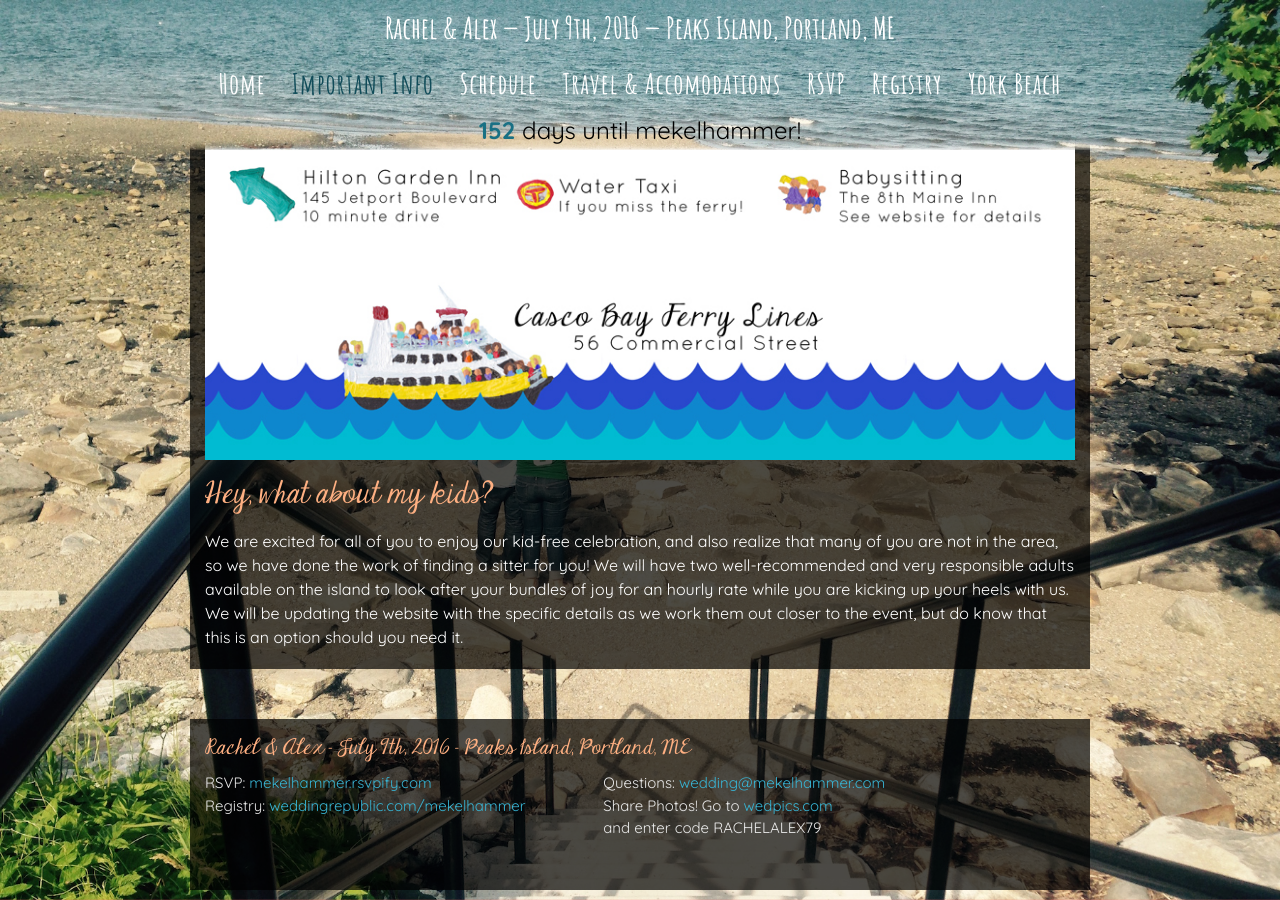
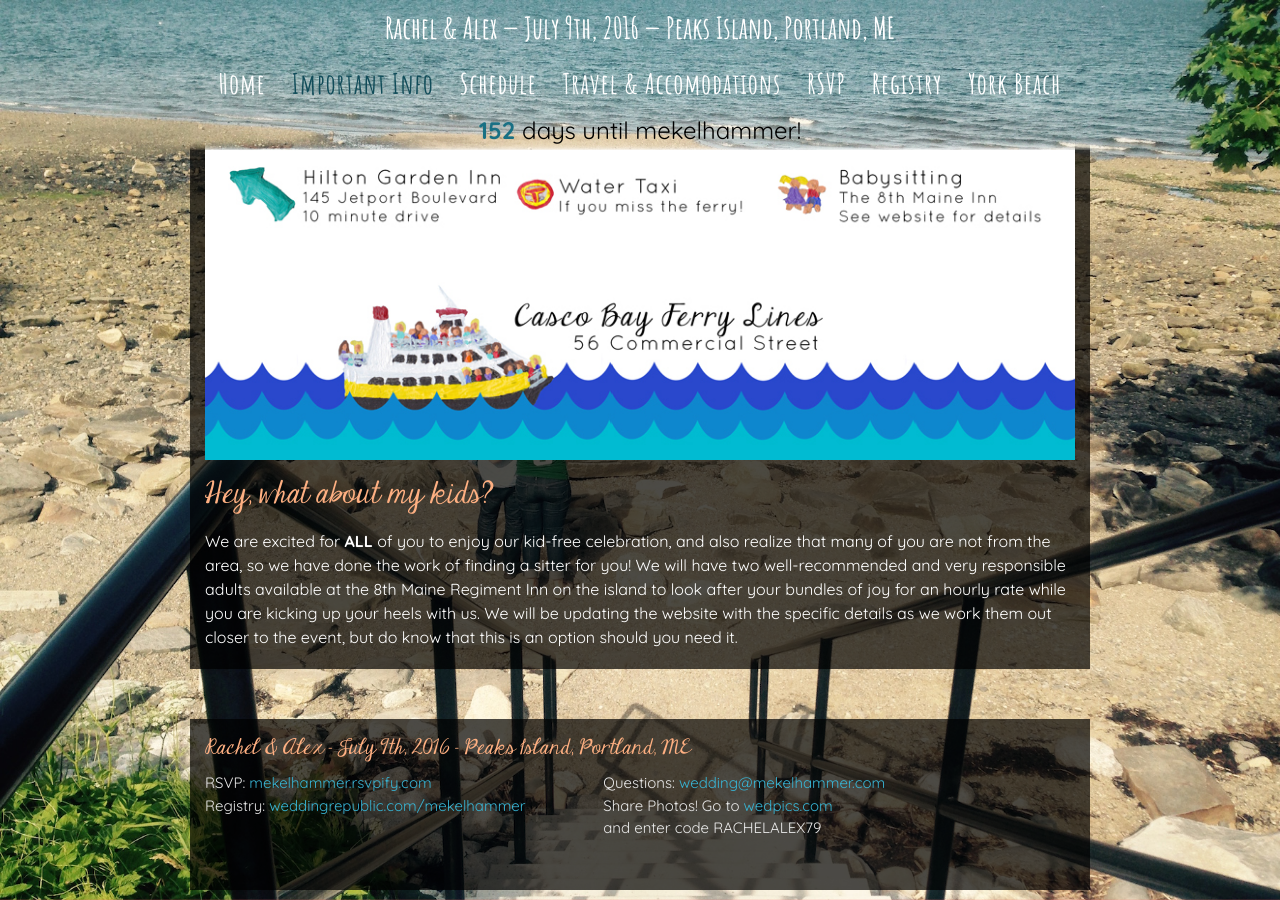
Before and after one commit to amekelburg/wedsite, a Jekyll site: the page built from 2-important-info.md, in a window 1280 px wide and 900 px high, scrolled down 2492 px. Built offline with Jekyll 4.4.1, drawn with Linux system fonts in a browser that asks for light colours; some web fonts are replaced; comment, search, counter and statistics services are not loaded.

Commit message:
Update 2-important-info.md

```diff
--- a/2-important-info.md
+++ b/2-important-info.md
@@ -36,4 +36,4 @@
 
 ### Hey, what about my kids?
 
-We are excited for all of you to enjoy our kid-free celebration, and also realize that many of you are not in the area, so we have done the work of finding a sitter for you! We will have two well-recommended and very responsible adults available on the island to look after your bundles of joy for an hourly rate while you are kicking up your heels with us. We will be updating the website with the specific details as we work them out closer to the event, but do know that this is an option should you need it.
+We are excited for **ALL** of you to enjoy our kid-free celebration, and also realize that many of you are not from the area, so we have done the work of finding a sitter for you! We will have two well-recommended and very responsible adults available at the 8th Maine Regiment Inn on the island to look after your bundles of joy for an hourly rate while you are kicking up your heels with us. We will be updating the website with the specific details as we work them out closer to the event, but do know that this is an option should you need it.
```
